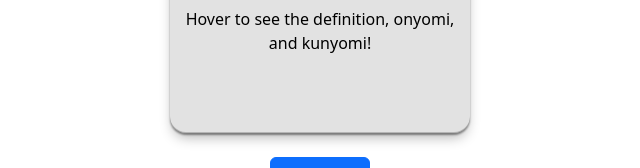
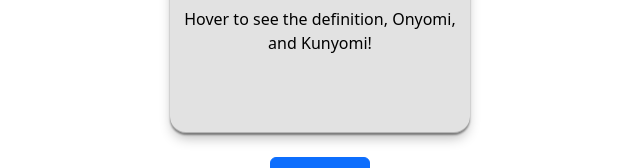
Before and after one commit to robinallenaz/Random-Kanji-Generator, a plain HTML site: page index.html in a window 1280 px wide. Shown: the part 281-449 px from the top of the page, 320-960 px from the left. Drawn offline with nearby package versions, Linux system fonts and the light colour scheme; a web font is replaced by a local one.

Commit message:
Fixed case of onyomi and kunyomi in p tag

```diff
--- a/index.html
+++ b/index.html
@@ -46,7 +46,7 @@
         <div class="flip-card-inner">
           <div class="flip-card-front">
             <h2 id="name"></h2>
-            <p>Hover to see the definition, onyomi, and kunyomi!</p>
+            <p>Hover to see the definition, Onyomi, and Kunyomi!</p>
           </div>
           <div class="flip-card-back">
             <label id="definition"></label>
```
